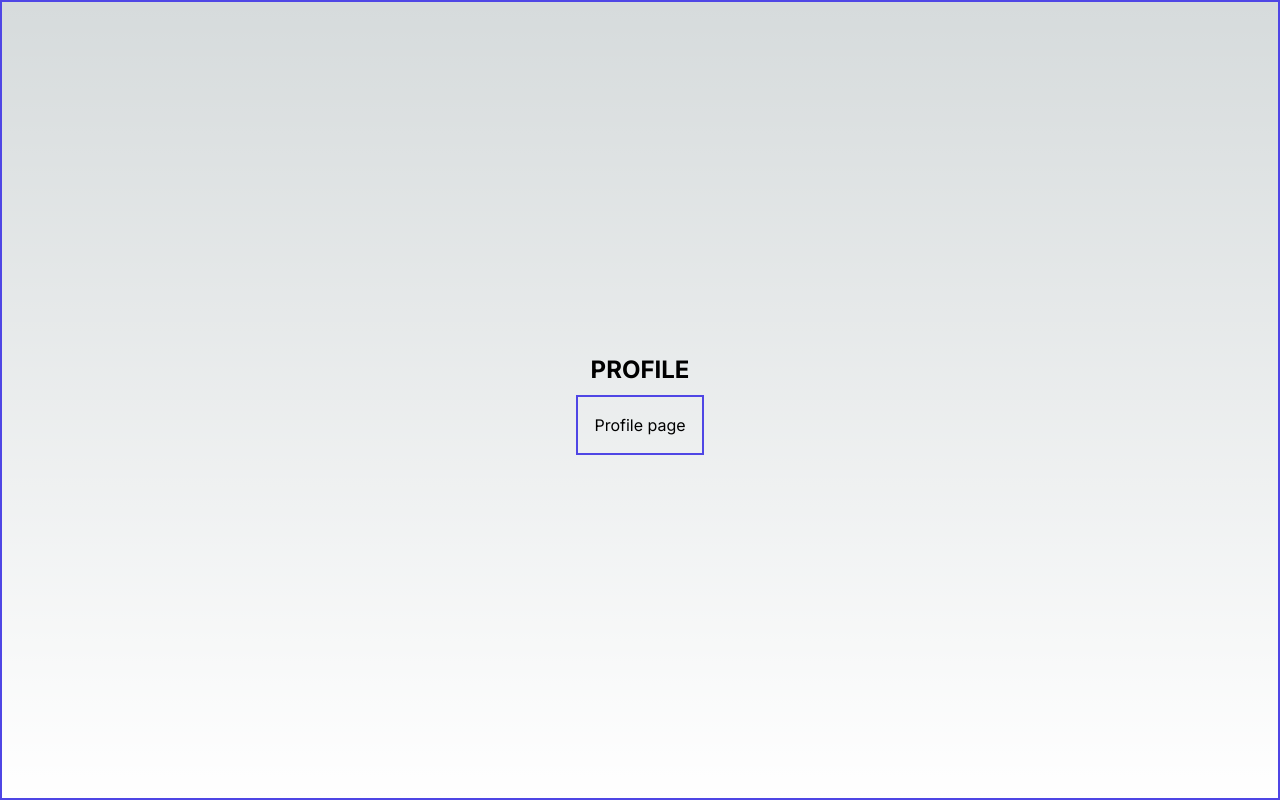
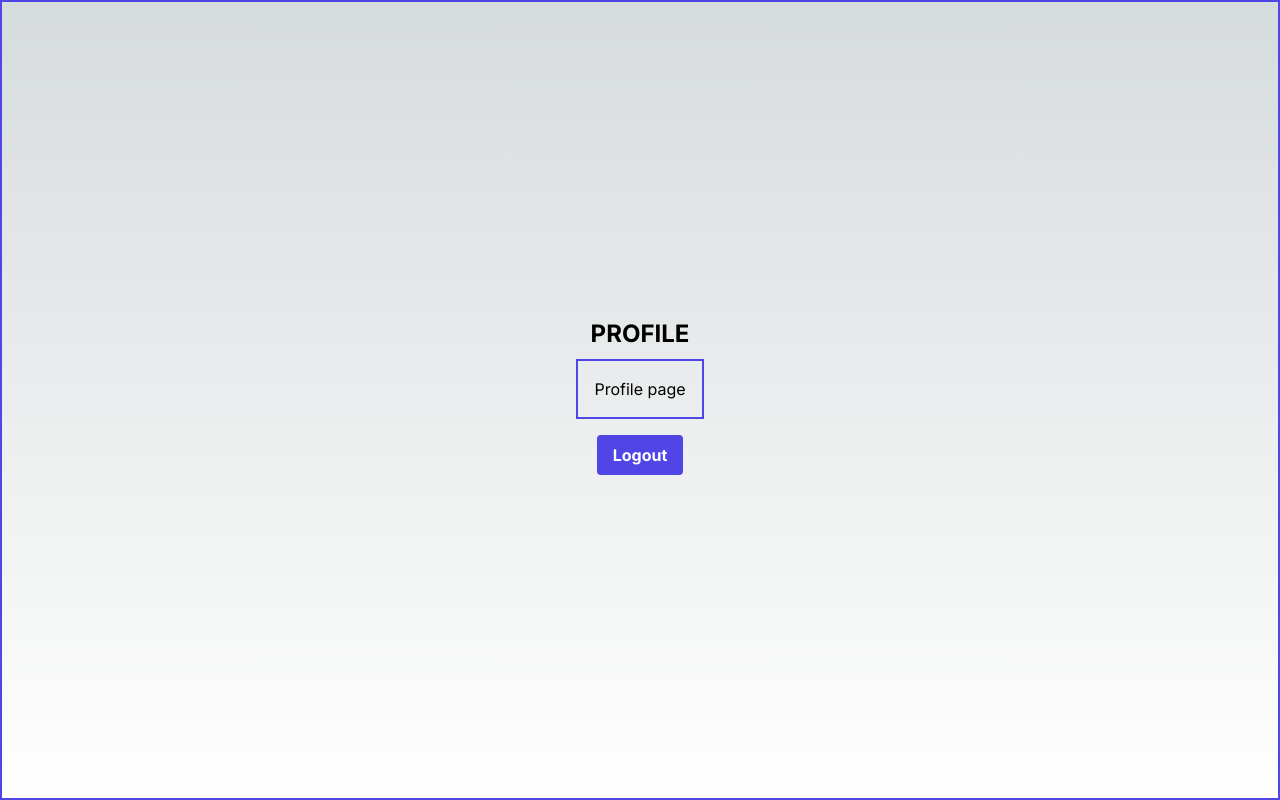
Before and after one commit to NeelisHere/next13.4-myfirstapp, a Next.js app: page /profile in a window 1280 px wide. Built offline with nearby package versions, Linux system fonts and the light colour scheme.

Commit message:
logout button & route added

```diff
--- /dev/null
+++ b/src/app/api/users/logout/route.ts
@@ -0,0 +1,14 @@
+import { NextRequest, NextResponse } from "next/server";
+
+export async function GET() {
+    try {
+        const res = NextResponse.json({
+            success: true,
+            message: 'Logged out successfully.'
+        })
+        res.cookies.set('token', '', { httpOnly: true, expires: new Date(0) })
+        return res
+    } catch (error: any) {
+        return NextResponse.json({ error: error.message }, { status: 500 });
+    }
+}
--- a/src/app/profile/page.tsx
+++ b/src/app/profile/page.tsx
@@ -1,4 +1,27 @@
+'use client'
+import Link from "next/link";
+import React, { useState, useEffect } from "react";
+import { useRouter } from "next/navigation";
+import toast, { Toaster } from "react-hot-toast";
+import axios from "axios";
+
+
 export default function ProfilePage() {
+    const router = useRouter()
+    const [loading, setLoading] = useState(false)
+    const logout = async () => {
+        try {
+            setLoading(true)
+            const res = await axios.get('/api/users/logout')
+            toast.success(res.data.message)
+            router.push('/login')
+        } catch (error: any) {
+            console.log(error)
+            toast.error(error.message)
+        } finally {
+            setLoading(false)
+        }
+    }
     return (
         <div className="flex flex-col items-center justify-center min-h-screen border-solid border-2 border-indigo-600 p-4">
             <h1 className="text-2xl font-bold p-2">PROFILE</h1>
@@ -6,7 +29,23 @@ export default function ProfilePage() {
             <div className="flex flex-col border-solid border-2 border-indigo-600 p-4">
                 <p>Profile page</p>
             </div>
-
+            <button
+                onClick={logout}
+                className='flex items-center justify-center bg-indigo-600 text-white
+                font-bold my-4 py-2 px-4 rounded'
+            >
+                {
+                    loading ?
+                    <div>
+                        <svg aria-hidden="true" className="inline w-4 h-4 mr-2 text-white-200 animate-spin dark:text-white-600 fill-indigo-600" viewBox="0 0 100 101" fill="none" xmlns="http://www.w3.org/2000/svg">
+                            <path d="M100 50.5908C100 78.2051 77.6142 100.591 50 100.591C22.3858 100.591 0 78.2051 0 50.5908C0 22.9766 22.3858 0.59082 50 0.59082C77.6142 0.59082 100 22.9766 100 50.5908ZM9.08144 50.5908C9.08144 73.1895 27.4013 91.5094 50 91.5094C72.5987 91.5094 90.9186 73.1895 90.9186 50.5908C90.9186 27.9921 72.5987 9.67226 50 9.67226C27.4013 9.67226 9.08144 27.9921 9.08144 50.5908Z" fill="currentColor"/>
+                            <path d="M93.9676 39.0409C96.393 38.4038 97.8624 35.9116 97.0079 33.5539C95.2932 28.8227 92.871 24.3692 89.8167 20.348C85.8452 15.1192 80.8826 10.7238 75.2124 7.41289C69.5422 4.10194 63.2754 1.94025 56.7698 1.05124C51.7666 0.367541 46.6976 0.446843 41.7345 1.27873C39.2613 1.69328 37.813 4.19778 38.4501 6.62326C39.0873 9.04874 41.5694 10.4717 44.0505 10.1071C47.8511 9.54855 51.7191 9.52689 55.5402 10.0491C60.8642 10.7766 65.9928 12.5457 70.6331 15.2552C75.2735 17.9648 79.3347 21.5619 82.5849 25.841C84.9175 28.9121 86.7997 32.2913 88.1811 35.8758C89.083 38.2158 91.5421 39.6781 93.9676 39.0409Z" fill="currentFill"/>
+                        </svg>
+                    </div>
+                    :
+                    <>Logout</>
+                }
+            </button>
         </div>
     )
 }
```
